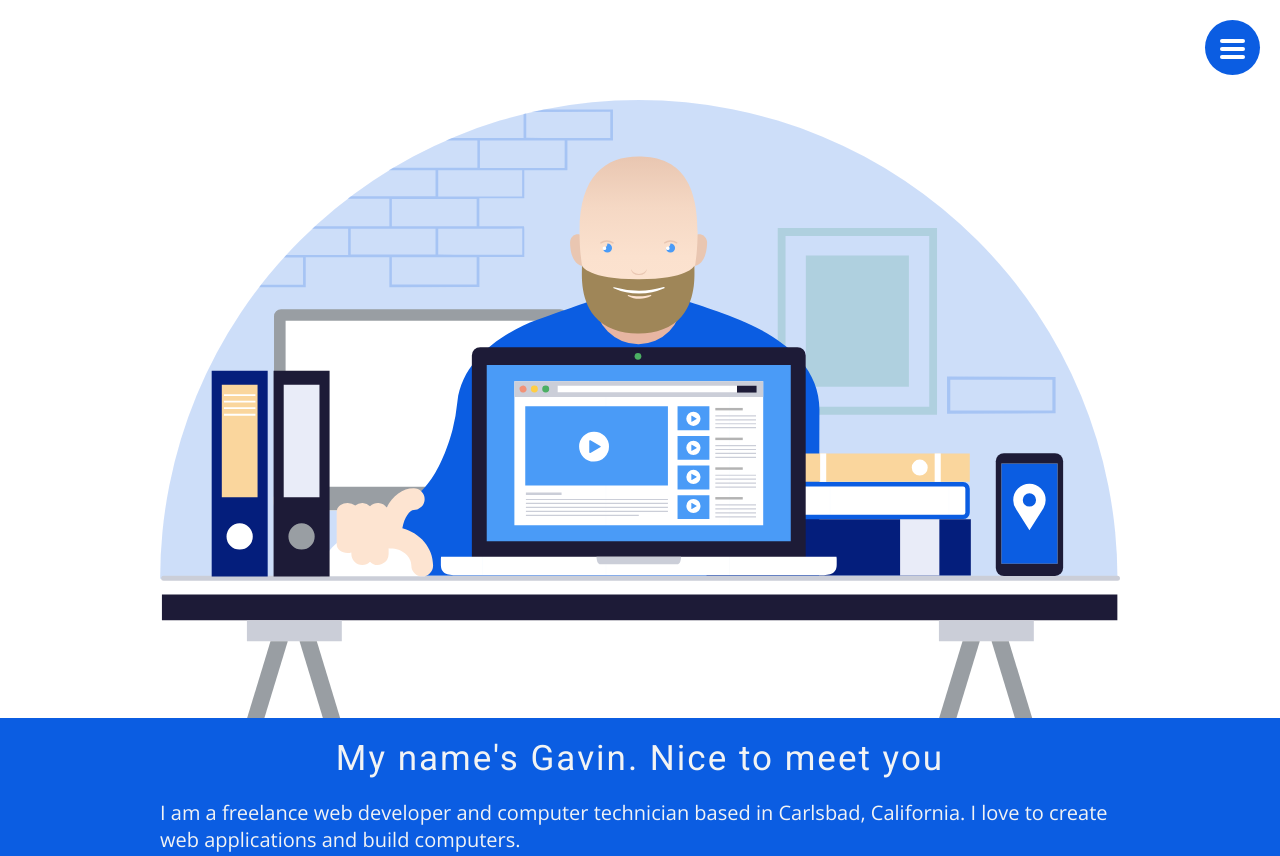
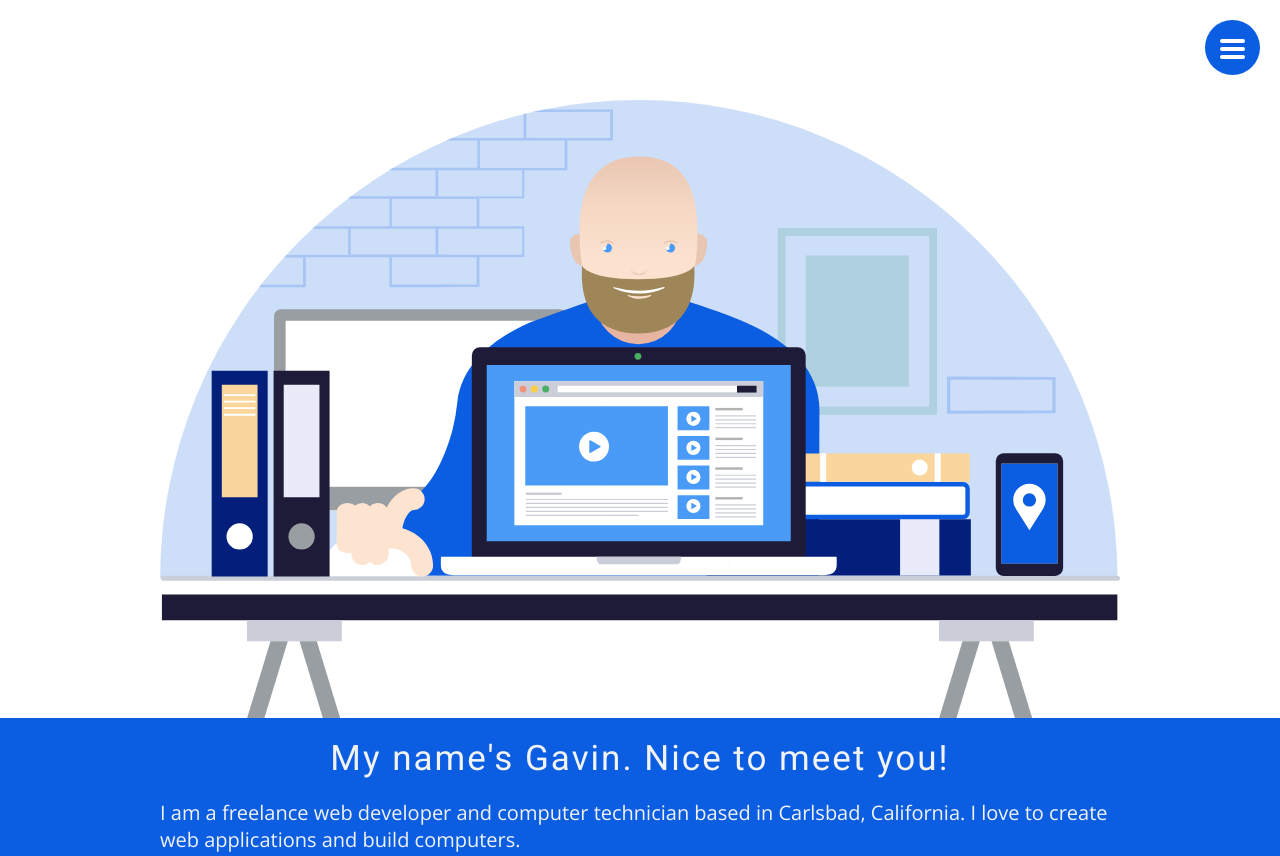
Before and after one commit to gavinquirk/gq-web, a website built with webpack: page src/index.html in a window 1280 px wide. Shown: the top 856 px of the page. Built offline with nearby package versions, Linux system fonts and the light colour scheme.

Commit message:
webhook test2

```diff
--- a/src/index.html
+++ b/src/index.html
@@ -71,7 +71,7 @@
         <!-- Meet -->
         <section id="meet">
           <div class="subcontainer">
-            <h2>My name's Gavin. Nice to meet you</h2>
+            <h2>My name's Gavin. Nice to meet you!</h2>
             <p>
               I am a freelance web developer and computer technician based in
               Carlsbad, California. I love to create web applications and build
```
